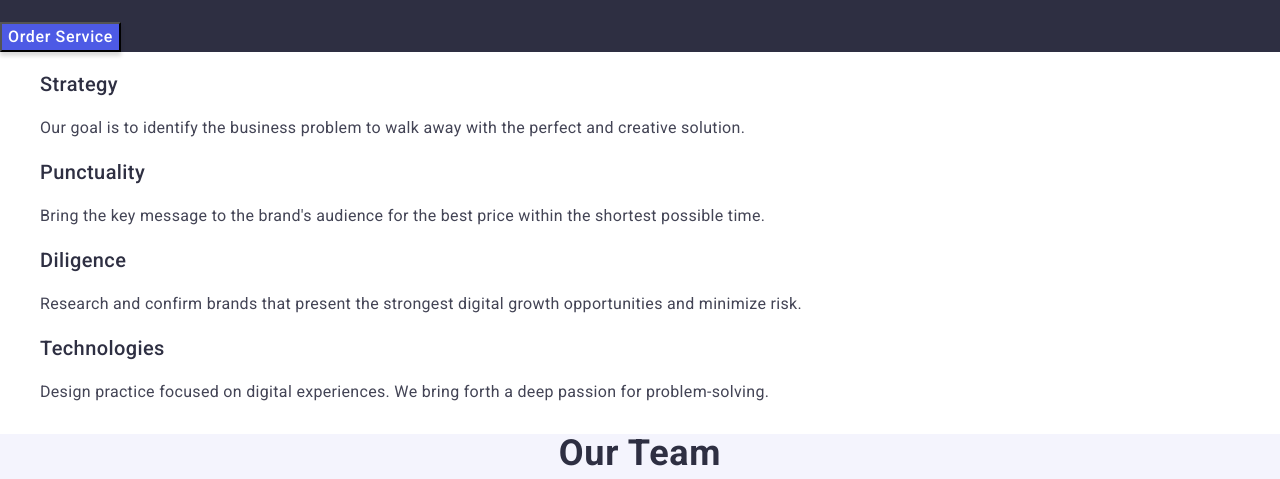
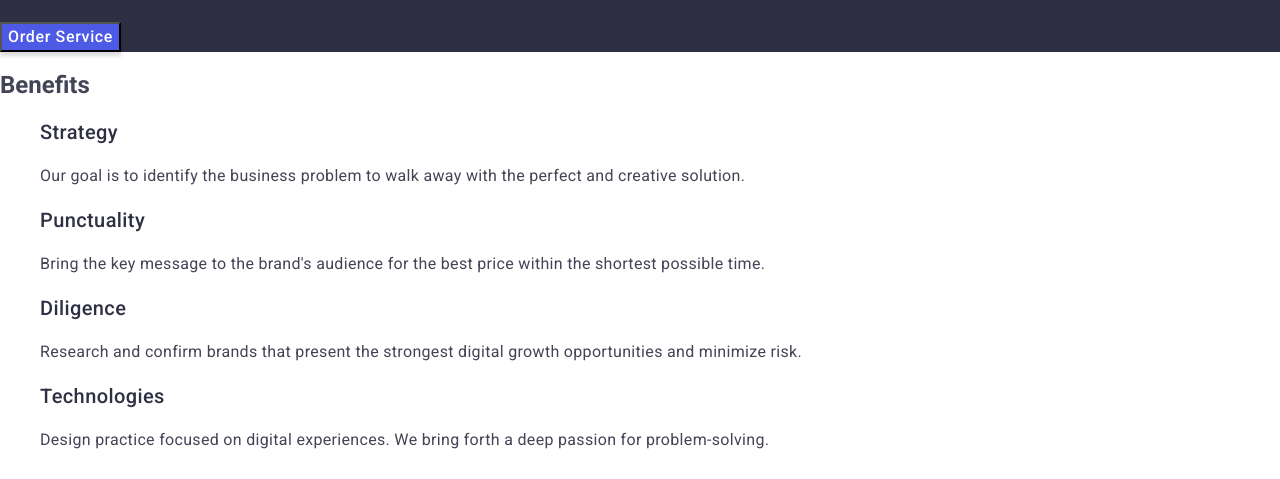
Before and after one commit to MargarytaKalis/goit-markup-hw-02, a plain HTML site: page index.html in a window 1280 px wide. Shown: the part 304-783 px from the top of the page. Drawn offline with nearby package versions, Linux system fonts and the light colour scheme.

Commit message:
delete hidden

```diff
--- a/index.html
+++ b/index.html
@@ -58,7 +58,7 @@
 
       <!-- Section 2 -->
       <section>
-        <h2 hidden>Benefits</h2>
+        <h2>Benefits</h2>
         <ul>
           <li>
             <h3 class="benefits-title">Strategy</h3>
```
